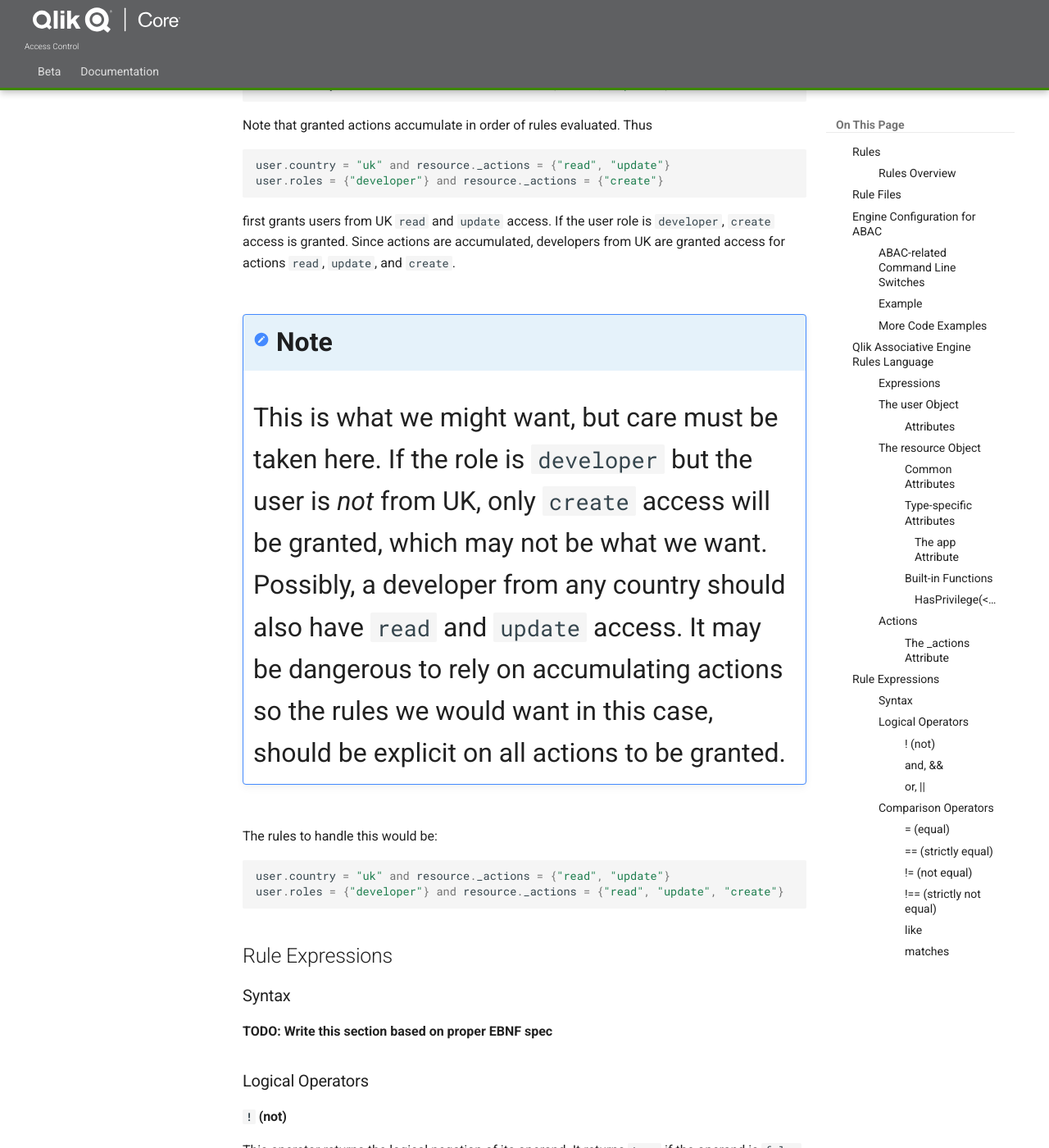
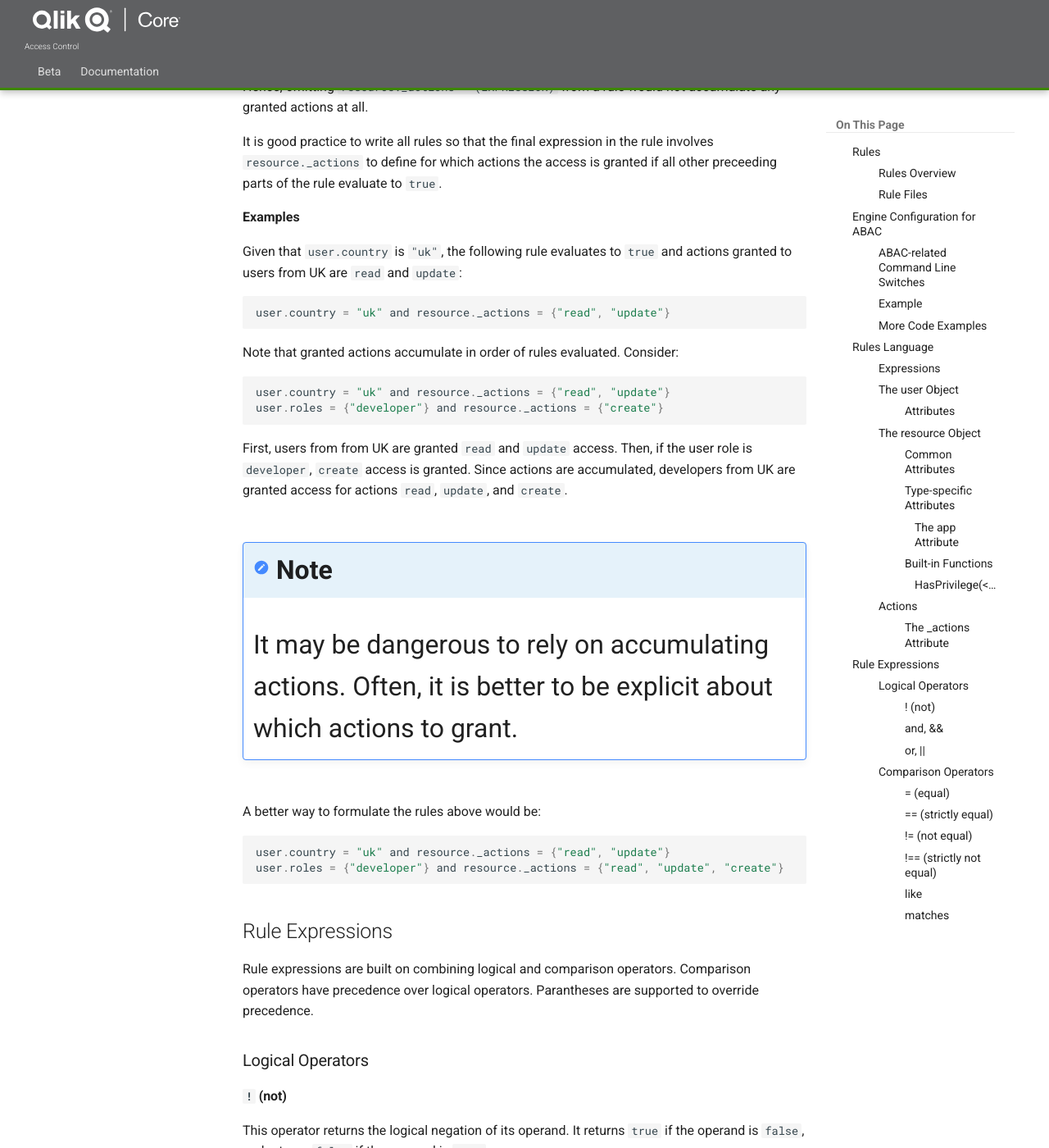
Before and after one commit to qlik-oss/core-website, an MkDocs documentation site: the page built from docs/docs/services/qix-engine/access-control.md, in a window 1280 px wide and 1400 px high, scrolled down 7347 px. Shown: the whole window at 82% size. Built offline with MkDocs 1.6.1 and Material for MkDocs 9.7.7, drawn with Linux system fonts in a browser that asks for light colours; old or Windows-style settings are respelled for this version of MkDocs; some of the changed text lies outside the part shown.

Commit message:
Some PR updates

````diff
--- a/docs/docs/services/qix-engine/access-control.md
+++ b/docs/docs/services/qix-engine/access-control.md
@@ -22,20 +22,18 @@
 Upcoming sections more formally describe how rules are formed, but to get an initial understanding, consider the
 following rule:
 
-```py
+```c
 user.id = "ada-lovelace" and resource._resourcetype = "App" and resource._actions = {"create", "update", "read"}
 ```
 
-This rule states that if the user is `ada-lovelace` and the accessed resource type is an `App`, grant the actions
-`create`, `update`, and `read`.
-
-The first two comparisons in the expression are optional. They could be omitted and the expression would still be a
-valid rule. In this example they must evaluate to `true` in order for the actions to be granted.
+This rule states that if the user is `ada-lovelace` and the accessed resource type is `"App"`, grant the actions
+`create`, `update`, and `read`. The `user.id` and `resource._resourcetype` expressions could be omitted and the rule
+would still be valid.
 
 The expression involving `_actions` must be present in order to determine which actions that are granted access. See
 section [Actions](#actions) for more details.
 
-## Rule Files
+### Rule Files
 
 Rules are defined in text files with one rule on each row. Qlik Associative Engine applies rules in the order they
 appear in the file. Two types of rule files are supported. The _Deny_ rule file and the _Allow_ rule file.
@@ -47,16 +45,20 @@
 actions specified and rule evaluation continues, possibly accumulating access to more actions based on succeeding
 rules.
 
+!!! Note
+    The rule files are read by Qlik Associative Engine at start. Modifying the rule files requires a restart in order
+    for new rules to take effect.
+
 ## Engine Configuration for ABAC
 
 ### ABAC-related Command Line Switches
 
-| Switch | Values | Description |
-| ------ | ------ | ----------- |
-| `EnableABAC` | `0` or `1` | Enabling/disabling of ABAC rule evalutation. |
-| `Gen3` | `0` or `1` | Enablig/disabling of server mode. Must be set to `1` if enabling ABAC. |
-| `SystemDenyRulePath` | File path | File path to the _Deny_ rules file. |
-| `SystemAllowRulePath` | File path | File path to the _Allow_ rules file. |
+| Switch | Values | Default | Description |
+| ------ | ------ | ------- | ----------- |
+| `EnableABAC` | `0` or `1` | `0` | Enabling/disabling of ABAC rule evalutation. |
+| `Gen3` | `0` or `1` | `0` | Enablig/disabling of server mode. Must be set to `1` if enabling ABAC. |
+| `SystemDenyRulePath` | File path | N/A | File path to the _Deny_ rules file. |
+| `SystemAllowRulePath` | File path | N/A | File path to the _Allow_ rules file. |
 
 ### Example
 
@@ -76,23 +78,23 @@
 The [core-authorization](https://github.com/qlik-oss/core-authorization) repository contains running code examples on
 how to enable ABAC and how to provide rules to Qlik Associative Engine.
 
-## Qlik Associative Engine Rules Language
+## Rules Language
 
 The following sections provide a more in-depth documentation of the rules language in Qlik Associative Engine - its
 syntax and semantics.
 
-Rules are built upon three central entities:
+Rules are built upon three concepts:
 
 * **User** - The _subject_ that shall be granted or denied access.
-* **Resource** - The _object_ in the engine to which actions are granted or denied.
-* **Action** - The operation a user wants to perform resources in the engine.
+* **Resource** - The _object_ to which actions are granted or denied.
+* **Action** - The operation a user wants to perform on a resource.
 
-All these entities can be expressed and used in the rules language.
+All of these can be expressed and used in the rules language.
 
 ### Expressions
 
 Rules, in which the entities above are used, are written as Boolean expressions, evaluating to `true` or `false`.
-Expressions are based _logical_ operators and _comparison_ operators.
+Expressions are based _logical_ and _comparison_ operators.
 
 The logical operators are:
 
@@ -140,10 +142,10 @@
 }
 ```
 
-Here, Also, `user.id` will be set to `john-doe` based on the `sub` attribute. `employeeType`, and `custom.country`
+Here, `user.id` will be set to `john-doe` based on the `sub` attribute. `employeeType`, and `custom.country`
 become attributes on `user`. The attributes could be used in a (fictitous) rule like this:
 
-```py
+```c
 user.id = "john-doe" and user.employeeType = "developer" and user.custom.country = "sweden" and resource._actions = "*"
 ```
 
@@ -151,7 +153,7 @@
 
 ### The `resource` Object
 
-A _Resource_ is a generic concept can represent documents, or objects within documents. A Resource carries attributes
+A _Resource_ is a generic concept that can represent documents, or objects within documents. A Resource carries attributes
 which may be used in rule expressions. In rule expressions the resource being accessed is represented by the `resource`
 object.
 
@@ -174,8 +177,7 @@
 
 | Attribute | Description | Example condition |
 | --------- | ----------- | ----------------- |
-| `resource.description` | The object description. | `resource.description = "My custom description"` |
-| `resource._objecttype` | The object type. | `resource._objecttype = "field" or resource.objecttype_ = "my-generic-object"` |
+| `resource._objecttype` | The object type. | `resource._objecttype = "field" or resource._objecttype = "my-generic-object"` |
 | `resource.app` | Reference to the app resource that the object is part of. | `resource.app.owner = "john-doe"` |
 
 ##### The `app` Attribute
@@ -193,7 +195,7 @@
 
 **Syntax**
 
-```py
+```c
 resource.HasPrivilege(ACTION)
 ```
 
@@ -201,7 +203,7 @@
 
 **Examples**
 
-```py
+```c
 user.country = "uk" and resource._resourcetype = "App.Object" and resource._actions = "create"
 resource._resourcetype = "App.Object" and resource.HasPrivilege("create") and resource._actions = {"read", "update"}
 ```
@@ -235,7 +237,7 @@
 
 Hence, omitting `resource._actions = (EXPRESSION)` from a rule would not accumulate any granted actions at all.
 
-It is a good practice to write all rules so that the final expression in the rule involves `resource._actions` to
+It is good practice to write all rules so that the final expression in the rule involves `resource._actions` to
 define for which actions the access is granted if all other preceeding parts of the rule evaluate to `true`.
 
 **Examples**
@@ -243,38 +245,36 @@
 Given that `user.country` is `"uk"`, the following rule evaluates to `true` and actions granted to users from UK
 are `read` and `update`:
 
-```py
+```c
 user.country = "uk" and resource._actions = {"read", "update"}
 ```
 
-Note that granted actions accumulate in order of rules evaluated. Thus
+Note that granted actions accumulate in order of rules evaluated. Consider:
 
-```py
+```c
 user.country = "uk" and resource._actions = {"read", "update"}
 user.roles = {"developer"} and resource._actions = {"create"}
 ```
 
-first grants users from UK `read` and `update` access. If the user role is `developer`, `create` access is granted.
-Since actions are accumulated, developers from UK are granted access for actions `read`, `update`, and `create`.
+First, users from from UK are granted `read` and `update` access. Then, if the user role is `developer`, `create`
+access is granted. Since actions are accumulated, developers from UK are granted access for actions `read`, `update`,
+and `create`.
 
 !!! Note
-    This is what we might want, but care must be taken here. If the role is `developer` but the user is _not_ from UK,
-    only `create` access will be granted, which may not be what we want. Possibly, a developer from any country should
-    also have `read` and `update` access. It may be dangerous to rely on accumulating actions so the rules we would
-    want in this case, should be explicit on all actions to be granted.
+    It may be dangerous to rely on accumulating actions. Often, it is better to be explicit about which actions to
+    grant.
 
-The rules to handle this would be:
+A better way to formulate the rules above would be:
 
-```py
+```c
 user.country = "uk" and resource._actions = {"read", "update"}
 user.roles = {"developer"} and resource._actions = {"read", "update", "create"}
 ```
 
 ## Rule Expressions
 
-### Syntax
-
-**TODO: Write this section based on proper EBNF spec**
+Rule expressions are built on combining logical and comparison operators. Comparison operators have precedence over
+logical operators. Parantheses are supported to override precedence.
 
 ### Logical Operators
 
@@ -285,7 +285,7 @@
 
 **Syntax**
 
-```py
+```c
 !(EXPRESSION)
 ```
 
@@ -293,7 +293,7 @@
 
 Given that `user.country` is `"uk"`:
 
-```py
+```c
 # Evaluates to false
 !(resource.country = "UK")
 
@@ -308,7 +308,7 @@
 
 **Syntax**
 
-```py
+```c
 (EXPRESSION) (and | &&) (EXPRESSION)
 ```
 
@@ -316,7 +316,7 @@
 
 Given that `user.country` is `"uk"` and `user.id` is `"john-doe"`:
 
-```py
+```c
 # Evaluate to true
 (user.country = "UK") && (user.id = "john-doe")
 (user.country = "UK") and (user.id = "john-doe")
@@ -333,7 +333,7 @@
 
 **Syntax**
 
-```py
+```c
 (EXPRESSION) (|| | or) (EXPRESSION)
 ```
 
@@ -341,7 +341,7 @@
 
 Given that `user.country` is `"uk"` and `user.id` is `"john-doe"`:
 
-```py
+```c
 # Evaluate to true
 (user.country = "UK") || (user.id = "john-doe")
 (user.country = "UK") || (user.id = "bill-smith")
@@ -361,7 +361,7 @@
 
 **Syntax**
 
-```py
+```c
 (EXPRESSION) = (EXPRESSION)
 ```
 
@@ -369,7 +369,7 @@
 
 Given that `user.country` is `"uk"`:
 
-```py
+```c
 # Evaluate to true
 user.country = "UK"
 user.country = "uk"
@@ -388,7 +388,7 @@
 
 **Syntax**
 
-```py
+```c
 (EXPRESSION) == (EXPRESSION)
 ```
 
@@ -396,7 +396,7 @@
 
 Given that `user.country` is `"uk"`:
 
-```py
+```c
 # Evaluate to true
 user.country == "uk"
 user.country == {"se", "uk", "ca"}
@@ -413,7 +413,7 @@
 
 **Syntax**
 
-```py
+```c
 (EXPRESSION) != (EXPRESSION)
 ```
 
@@ -421,7 +421,7 @@
 
 Given that `user.country` is `"uk"`:
 
-```py
+```c
 # Evaluate to true
 resource.org != "SE"
 resource.org != {"SE", "UK", "uk"}
@@ -447,7 +447,7 @@
 
 Given that `user.country` is `"uk"`:
 
-```py
+```c
 # Evaluate to true
 user.country !== "UK"
 user.country !== {"uk", "UK", "se"}
@@ -473,7 +473,7 @@
 
 **Syntax**
 
-```py
+```c
 (EXPRESSION) like (EXPRESSION)
 ```
 
@@ -481,7 +481,7 @@
 
 Given that `user.region` is `"us-east"` or `"us-west"`
 
-```py
+```c
 # Evaluate to true
 user.region like "us-*"
 user.region like "US-*"
@@ -500,7 +500,7 @@
 
 **Syntax**
 
-```py
+```c
 (EXPRESSION) matches (EXPRESSION)
 ```
 
@@ -509,7 +509,7 @@
 Suppose we want to match users that are in any of the US regions, and we want to match users that are in any of the
 number `1` or number `2` instances. A rule expressions for matching this could be:
 
-```py
+```c
 user.region matches "us-[^-]+-(1|2)"
 ```
 
````
Also changed, not shown: other parts of docs/docs/services/qix-engine/access-control.md (+2 -1 lines).
